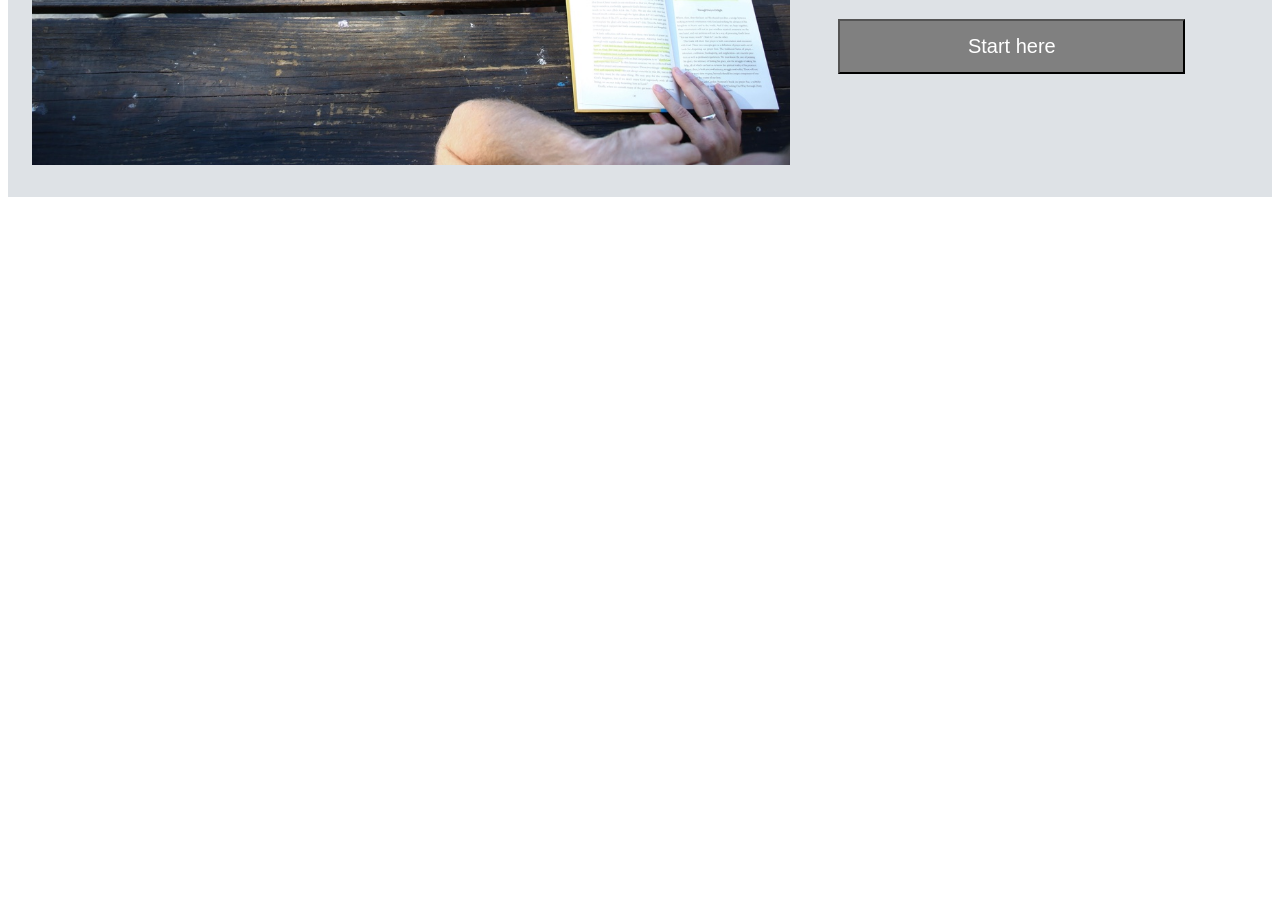
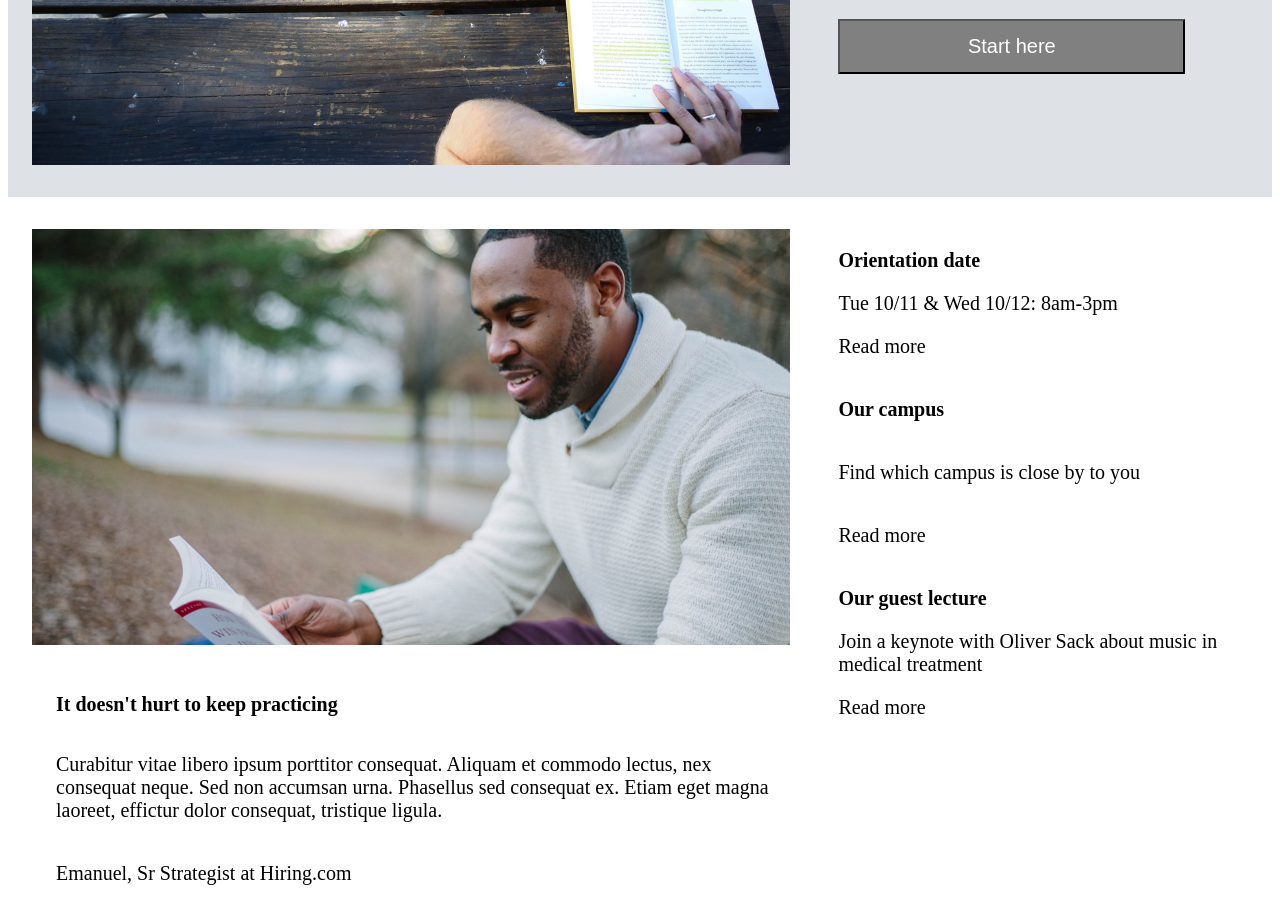
Before and after one commit to Japewa17/Colmar, a plain HTML site: page index.html in a window 1280 px wide. Shown: the part 500-1413 px from the top of the page. Before the commit the page ends 800 px from the top, so only its background shows below. Drawn offline with Linux system fonts and the light colour scheme.

Commit message:
information section added rough

```diff
--- a/index.html
+++ b/index.html
@@ -31,5 +31,32 @@
         </div>
 
     </div>
+    <div class="information-section">
+        <div class="info-image-and-text">
+          <img src="resources/images/information-main.jpg">
+          <h2>It doesn't hurt to keep practicing</h2>
+          <p>Curabitur vitae libero ipsum porttitor consequat. Aliquam et commodo lectus, nex consequat neque. Sed non accumsan urna. Phasellus sed consequat ex. Etiam eget magna laoreet, effictur dolor consequat, tristique ligula.</p>
+          <p class="attribution">Emanuel, Sr Strategist at Hiring.com</p>
+        </div>
+        <div class="info-text">
+          <div>
+            <h3>Orientation date</h3>
+            <p>Tue 10/11 & Wed 10/12: 8am-3pm</p>
+            <p><a>Read more</a></p>
+          </div>
+            <h3>Our campus</h3>
+            <p>Find which campus is close by to you</p>
+            <p><a>Read more</a></p>
+          <div>
+
+          </div>
+          <div>
+            <h3>Our guest lecture</h3>
+            <p>Join a keynote with Oliver Sack about music in medical treatment</p>
+            <p><a>Read more</a></p>
+          </div>
+        </div>
+
+    </div>
 </body>
 </html>
--- a/resources/index.css
+++ b/resources/index.css
@@ -5,6 +5,7 @@
   }
 
   header {
+    top: 0;
     width: 100%;
     height: 64px;
     display: flex;
@@ -12,6 +13,7 @@
     justify-content: space-between;
     align-items: center;
     z-index: 1;
+    background-color: white;
   }
 
   .logo {
@@ -115,3 +117,62 @@
     color: white;
 
   }
+
+  /*INFORMATION SECTION*/
+
+  .information-section {
+    max-width: 60%;
+    display: flex;
+    gap: 24px;
+    position: relative;
+    padding: 0px;
+    background-color: white;
+    position: relative;
+    min-width: 100%;
+    margin-top: 64px;
+  }
+
+
+.information-section img {
+    position: relative;
+    max-width: 100%;
+    height: auto;
+    margin-top: 32px;
+    margin-bottom: 32px;
+
+}
+.info-text {
+  margin-top: 32px;
+  display: flex;
+  flex-direction: column;
+  max-width: 100%;
+  margin-left: 24px;
+
+}
+
+.info-text h2 {
+  width: 100%;
+}
+
+.info-text p {
+  width: 100%;
+}
+
+.info-image-and-text {
+  margin-left: 24px;;
+  position: relative;
+  display: flex;
+  flex-direction: column;
+  max-width: 60%;
+
+}
+
+.info-image-and-text h2{
+  max-width: 100%;
+  margin-left: 24px;
+}
+
+.info-image-and-text p{
+  max-width: 100%;
+  margin-left: 24px;
+}
```
Also changed, not shown: resources/images/information-main.jpg (added), 3 other files.
